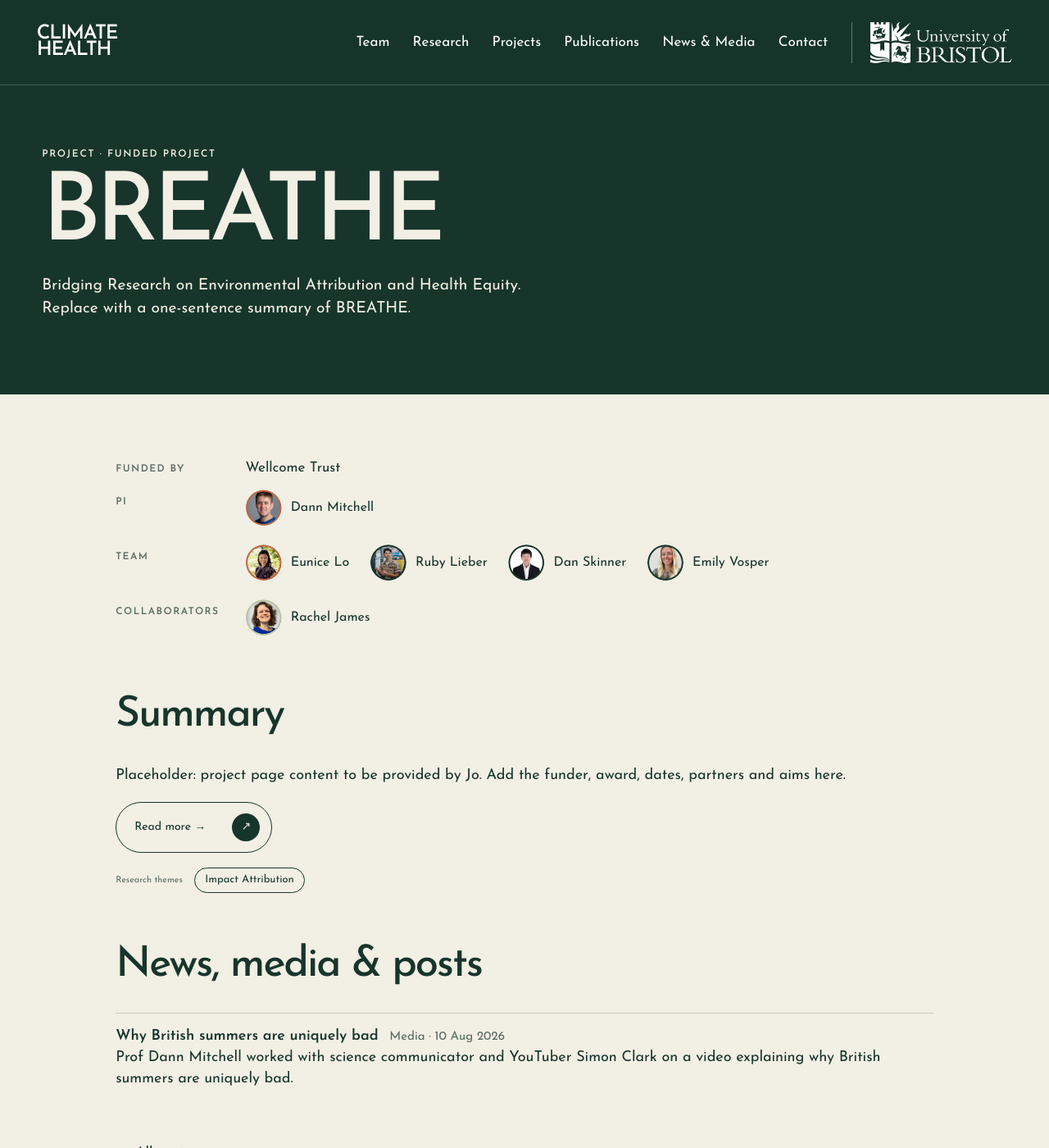
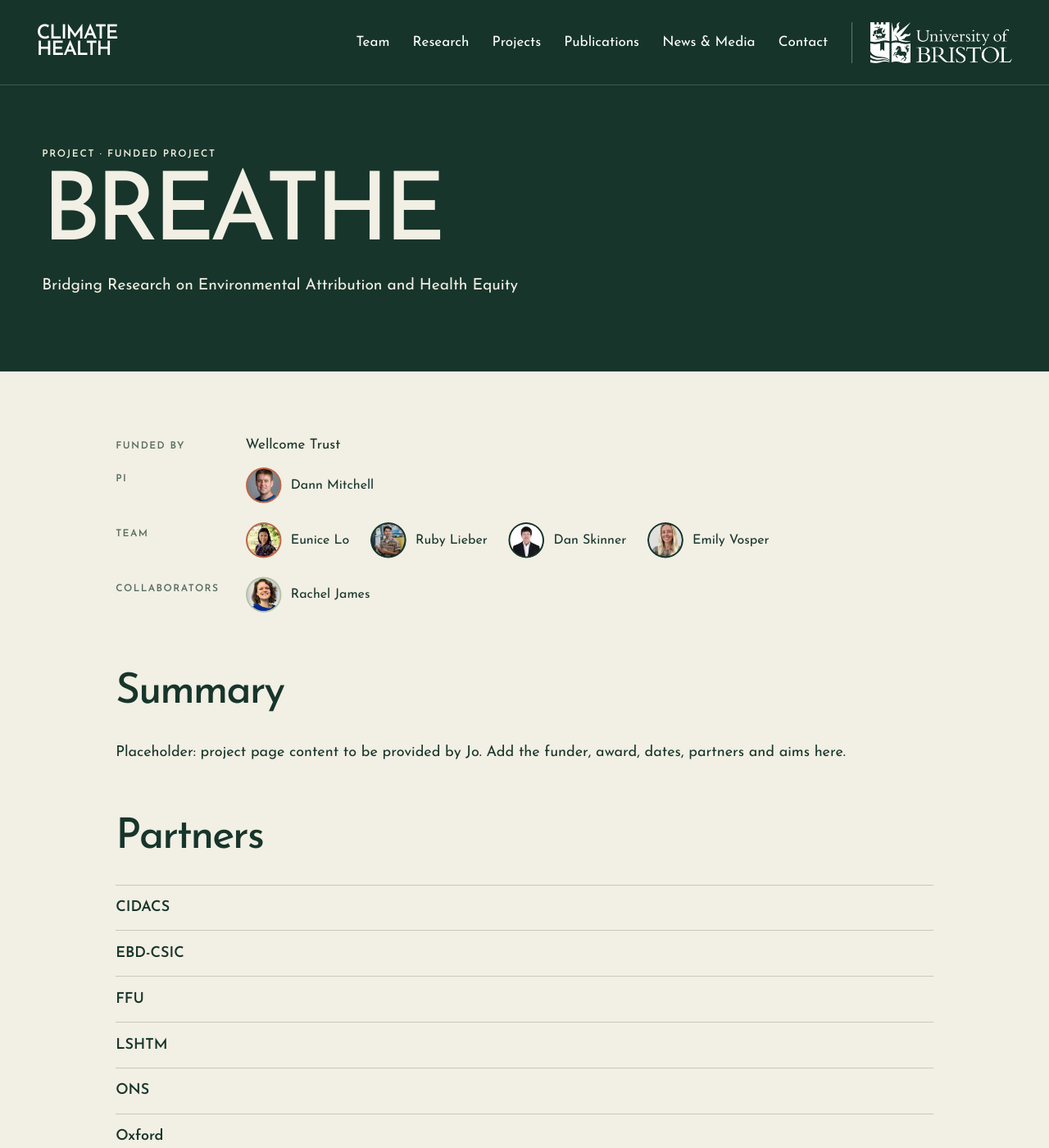
Before and after one commit to alexodavies/bristol-climate-health-page, a Jekyll site: the page built from _projects/breathe.md, in a window 1280 px wide and 1400 px high. Shown: the whole window at 82% size. Built offline with Jekyll 4.4.1, drawn with Linux system fonts in a browser that asks for light colours.

Commit message:
Update breathe.md

```diff
--- a/_projects/breathe.md
+++ b/_projects/breathe.md
@@ -3,7 +3,7 @@
 tag: Funded project
 themes: [attribution]
 image: /assets/images/heat.jpg
-summary: Bridging Research on Environmental Attribution and Health Equity. Replace with a one-sentence summary of BREATHE.
+summary: Bridging Research on Environmental Attribution and Health Equity
 link: https://www.bristol.ac.uk/      # optional external page; shown as a button on the project page
 link_text: Read more →
 status: current       # current or completed
@@ -13,7 +13,7 @@
 collaborators: []   # affiliates and other collaborators: member file names or plain names (affiliates listed in team also show here)
 start:                # YYYY-MM (Duration)
 end:                  # YYYY-MM (blank = ongoing)
-partners: []          # e.g. [Met Office, {name: UKHSA, url: https://www.gov.uk/ukhsa}]
+partners: [CIDACS, EBD-CSIC, FFU, LSHTM, ONS, Oxford, PIK, UCT]          # e.g. [Met Office, {name: UKHSA, url: https://www.gov.uk/ukhsa}]
 outputs: []           # e.g. [{title: Paper title, url: https://doi.org/..., note: Journal 2026}]
 photos: []            # e.g. [{image: /assets/images/my-photo.jpg, caption: A caption}]
 ---
```
